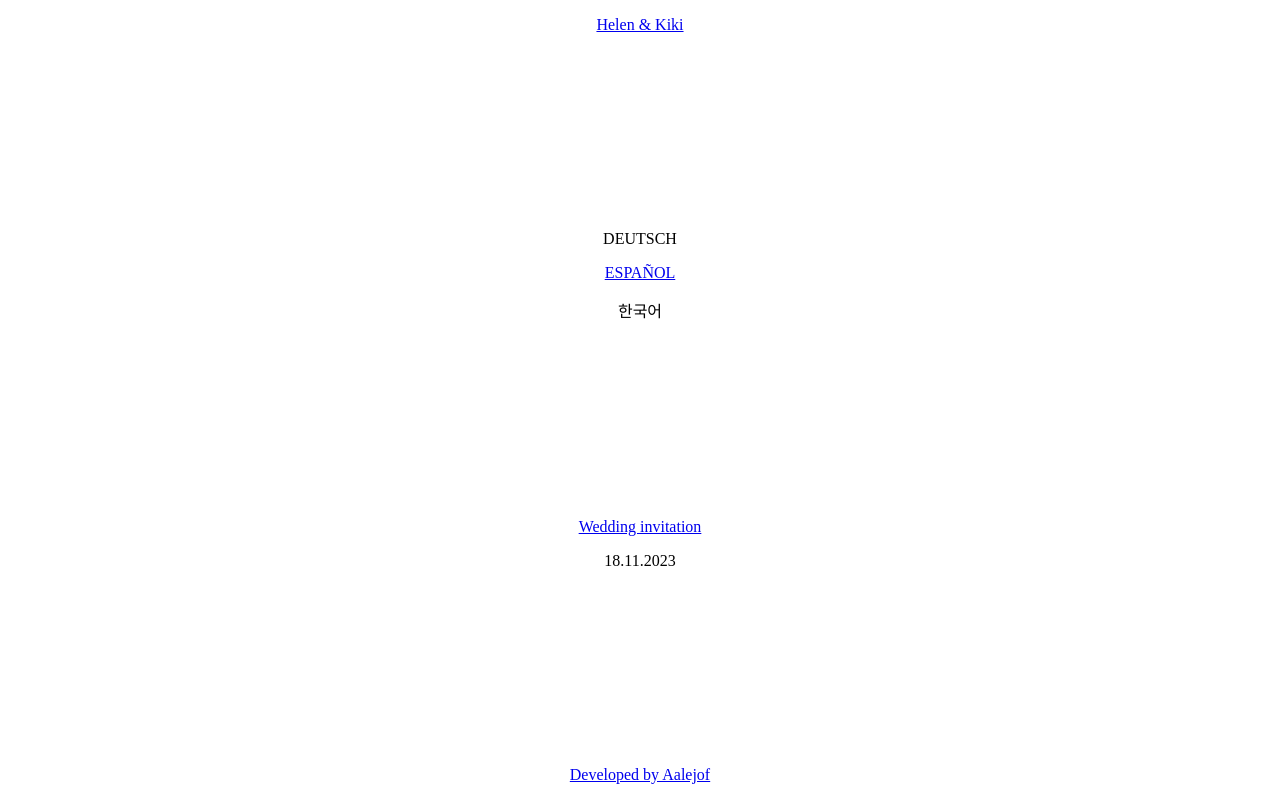
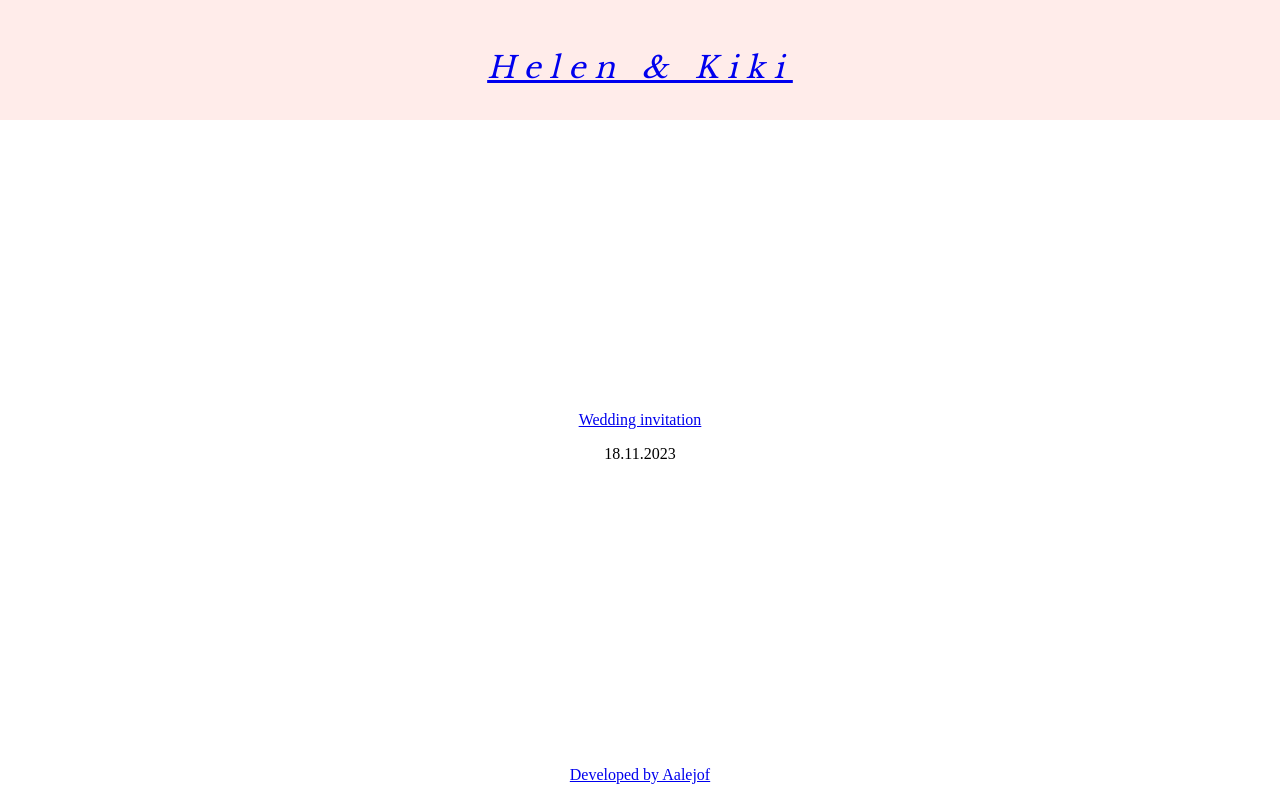
Before and after one commit to AAlejof/HeliKi, a React (Create React App) app in the folder client/: page / in a window 1280 px wide. Built offline with nearby package versions, Linux system fonts and the light colour scheme.

Commit message:
add desktop view

```diff
--- a/client/src/components/Navbar/Navbar.module.css
+++ b/client/src/components/Navbar/Navbar.module.css
@@ -1,5 +1,33 @@
 @import url('https://fonts.googleapis.com/css2?family=Libre+Baskerville');
 
+.navbarDiv {
+	margin: 0;
+	position: fixed;
+	top: 0;
+	display: flex;
+	flex-wrap: wrap;
+	justify-content: center;
+	align-content: flex-end;
+	height: 15vh;
+	width: 100vw;
+	background-color: #ffecea;
+}
+
+.pNavbarDiv {
+	height: 43.33px;
+	font-family: 'Libre Baskerville';
+	font-style: italic;
+	font-weight: 400;
+	font-size: 30px;
+	line-height: 20px;
+	display: flex;
+	align-items: center;
+	text-align: center;
+	letter-spacing: 0.3em;
+}
+
+
+/* ---------MOBILE--------- */
 @media (max-width: 450px) {
 	.navbarDiv {
 		margin: 0;
```
